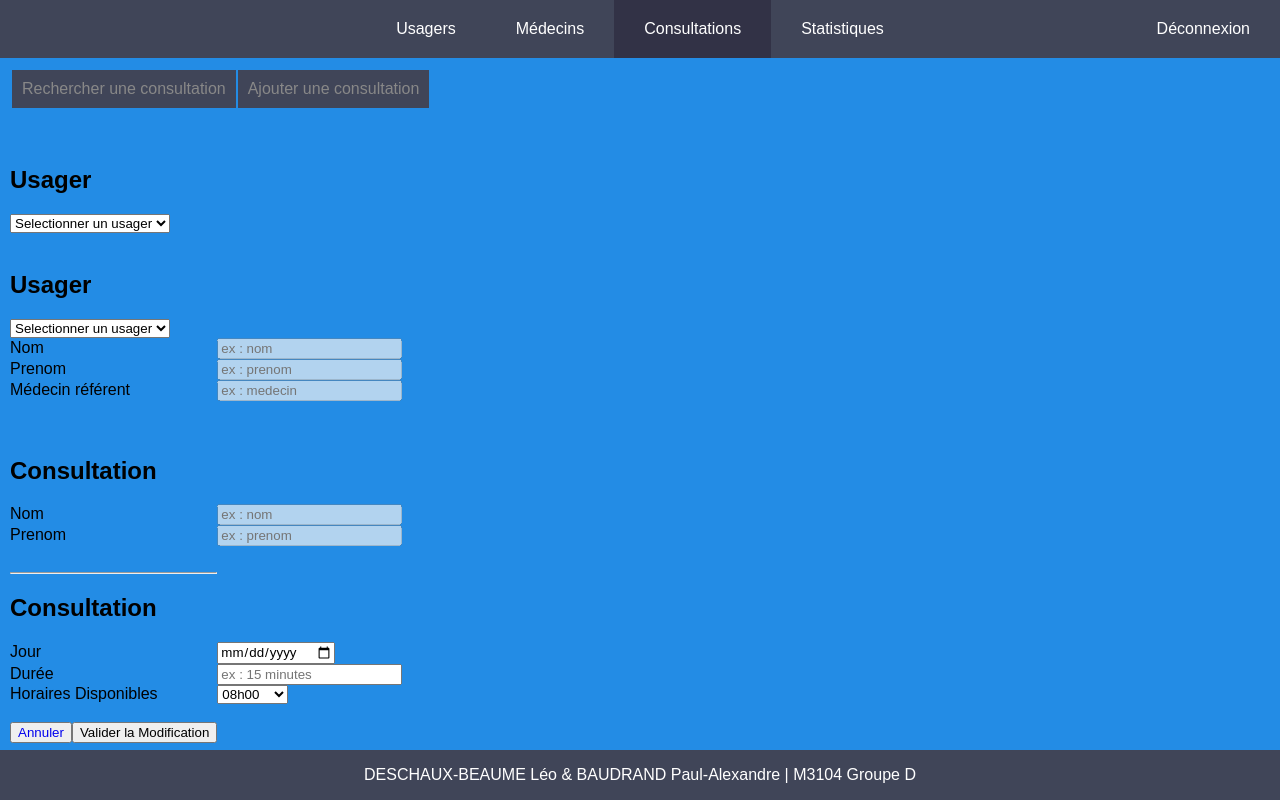
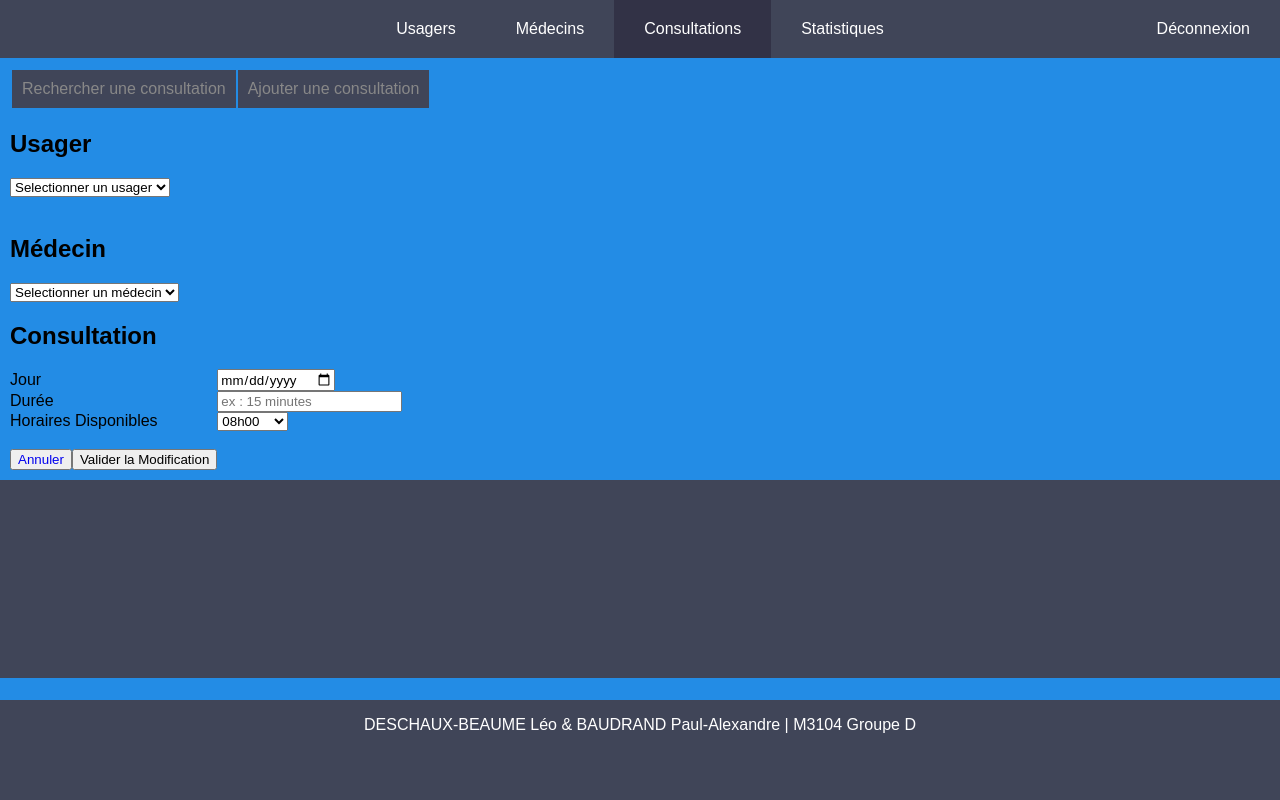
Before and after one commit to LeoDeschaux/CabinetMedical, a PHP site: page /pages/consultations/modifier.php in a window 1280 px wide. Run offline with PHP 8.4, Linux system fonts and the light colour scheme; the visitor is signed in with stand-in values (Sample User, id 1); data that the repository does not hold is empty.

Commit message:
009 - footer

```diff
--- a/pages/consultations/modifier.php
+++ b/pages/consultations/modifier.php
@@ -104,8 +104,6 @@ include('../../scripts/connexion.php');  		// AUTHENTIFICATION & CONNEXION BDD
 				}
 			}
 		?>
-		<br>
-		<br>
 		<form method="post">
 
 				<h2>Usager</h2>
@@ -126,36 +124,12 @@ include('../../scripts/connexion.php');  		// AUTHENTIFICATION & CONNEXION BDD
 						?>
 				 	</select>
 				</p>
-
 			<br>
 
-				<h2>Usager</h2>
-
+			<h2>Médecin</h2>
 			<p>
-					<select name="id_u" label="nom, prenom">
-				    	<option value="" disabled selected hidden>Selectionner un usager</option>
-						<?php
-				    	///Sélection de tout le contenu de la table carnet_adresse
-				    	$req = $linkpdo->query("SELECT * FROM usager ORDER BY nom, prenom");
-
-						while ($row = $req->fetch()) {
-					    	if($row['id_u'] == $id_u)
-					    		echo "<option value=\"" . $row['id_u'] . "\" selected>"  . $row['nom'] . " " . $row['prenom'] . "</option>";
-					    	else
-					    		echo "<option value=\"" . $row['id_u'] . "\">"  . $row['nom'] . " " . $row['prenom'] . "</option>";
-					    }
-						?>
-				 	</select>
-				</p>
-
-				<p> <label>Nom</label><input type="text" name="nom" placeholder="ex : nom" disabled><br></p>
-				<p> <label>Prenom</label><input type="text" name="prenom" placeholder="ex : prenom" disabled><br></p>
-				<p> <label>Médecin référent</label><input type="text" name="medecin_referent" placeholder="ex : medecin" disabled><br></p> <br>
-
-
-			<br>
-
-			<h2>Consultation</h2>
+				<select name="id_m" label="nom, prenom">
+		    	<option value="" disabled selected hidden>Selectionner un médecin</option>
 
 				<?php
 		    	///Sélection de tout le contenu de la table carnet_adresse
@@ -170,12 +144,6 @@ include('../../scripts/connexion.php');  		// AUTHENTIFICATION & CONNEXION BDD
 				?>
 			 	</select>
 			</p>
-
-				<p> <label>Nom</label><input type="text" name="nom" placeholder="ex : nom" disabled><br></p>
-				<p> <label>Prenom</label><input type="text" name="prenom" placeholder="ex : prenom" disabled><br></p>
-				<br>
-
-				<hr>
 
 				<h2>Consultation</h2>
 
@@ -207,5 +175,22 @@ include('../../scripts/connexion.php');  		// AUTHENTIFICATION & CONNEXION BDD
 		</main>
 		<?php include('../../scripts/footer.php');	// bas de page ?>
 
+
+
+		<br>
+		<br>
+		<br>
+
+		<br>
+		<br>
+		<br>
+
+		<br>
+		<br>
+		<br>
+
+		<br>
+		<br>
+
 	</body>
 </html>
--- a/styles/footer.css
+++ b/styles/footer.css
@@ -1,9 +1,18 @@
-footer  {
-	position: fixed;
-	left: 0;
-	bottom: 0;
-	width: 100%;
-	background-color: #404558;
+html {
+    position: relative;
+    min-height: 100%;
+}
+body {
+    margin: 0 0 100px; /* bottom = footer height */
+}
+footer {
+    position: absolute;
+    left: 0;
+    bottom: 0;
+    height: 100px;
+    width: 100%;
+
+    background-color: #404558;
 	color: white;
 	text-align: center;
 }
```
Lines whose indentation alone changed are shown as unchanged.
